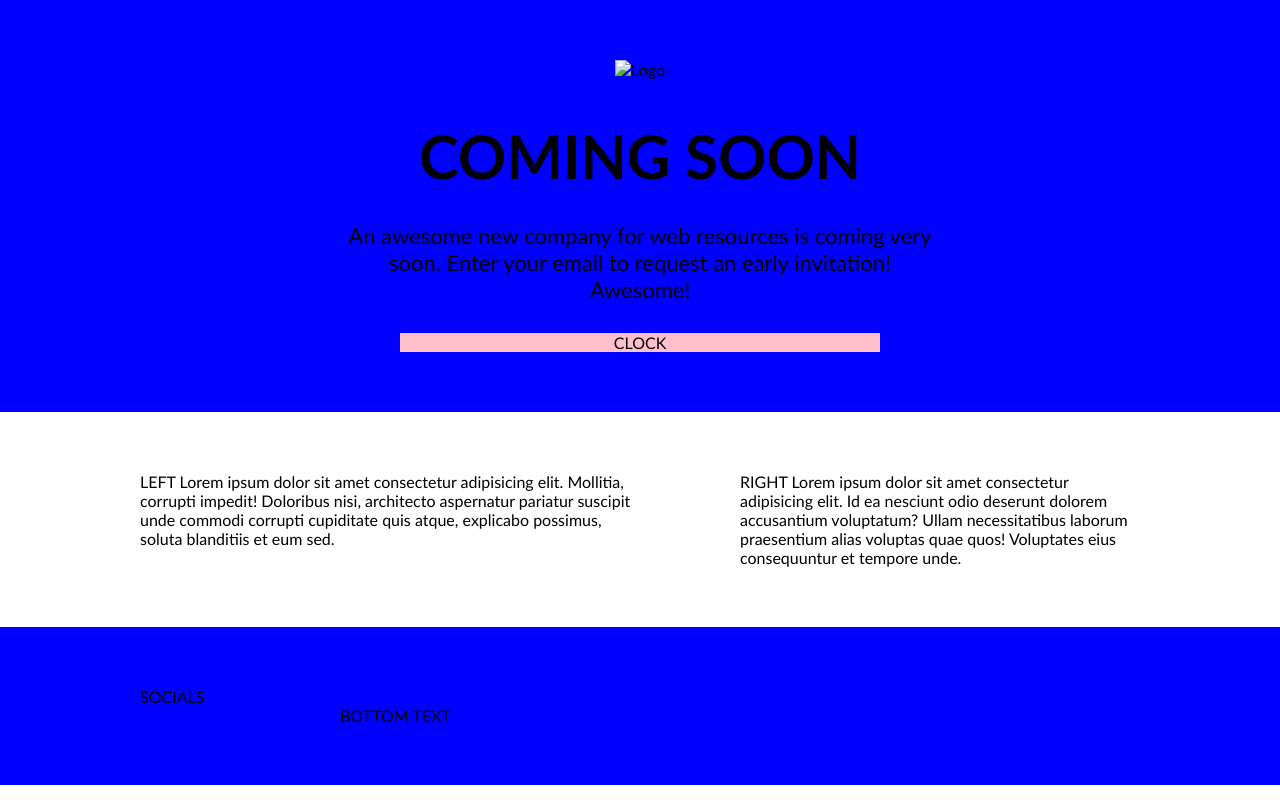
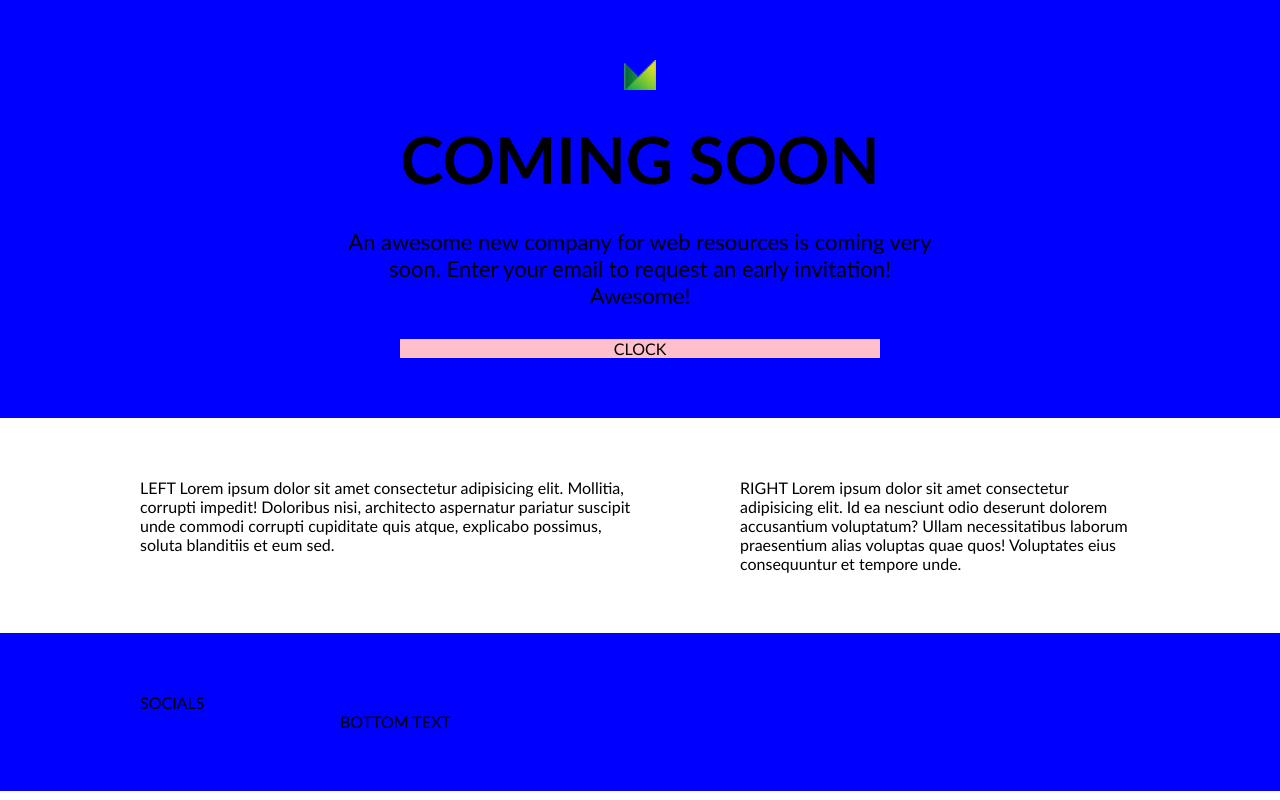
Before and after one commit to ModestasCi/04-coming-soon, a website: page index.html in a window 1280 px wide. Drawn offline with Linux system fonts and the light colour scheme.

Commit message:
Title size update

```diff
--- a/css/pages/home.css
+++ b/css/pages/home.css
@@ -11,7 +11,7 @@
 }
 
 .main-title {
-	font-size: 60px;
+	font-size: 65px;
 	text-transform: uppercase;
 }
 
@@ -23,3 +23,9 @@
 	width: 80%;
 	background-color: pink;
 }
+
+@media (max-width: 700px) {
+	.main-title {
+		font-size: 60px;
+	}
+}
--- a/index.html
+++ b/index.html
@@ -26,7 +26,7 @@
 	<body>
 		<section class="container bg-blue">
 			<div class="short-row hero">
-				<img class="logo" src="./img//logo.png" alt="Logo">
+				<img class="logo" src="./img/logo.png" alt="Logo">
 				<h1 class="main-title">Coming soon</h1>
 				<p class="main-description">An awesome new company for web resources is coming very soon. Enter your email to request an early invitation! Awesome!</p>
 				<div class="clock">
```
